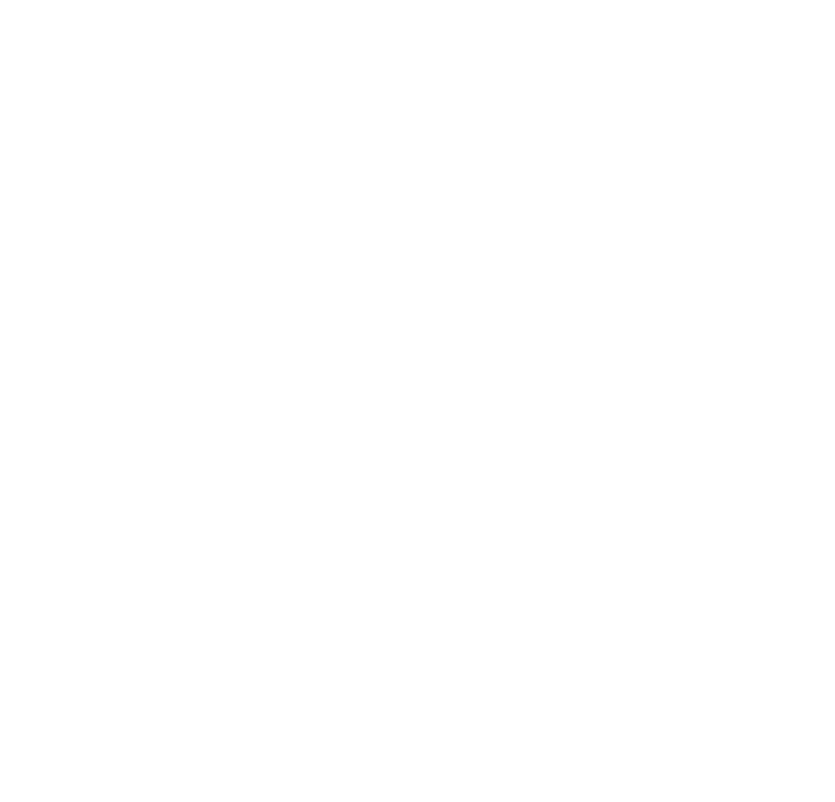
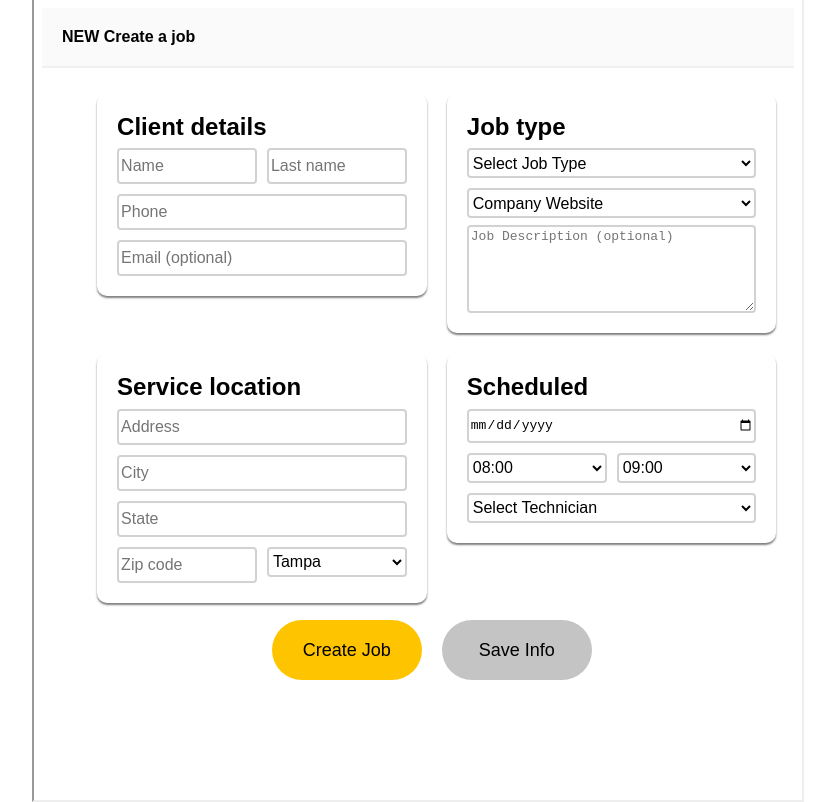
Before and after one commit to KingInertia/Workiz, a plain HTML site: page index.html in a window 1280 px wide. Shown: the whole page, without its empty margins (222-1057 px from the left). Drawn offline with Linux system fonts and the light colour scheme.

Commit message:
modal.html с iframe

```diff
--- a/index.html
+++ b/index.html
@@ -8,6 +8,6 @@
 
 </head>
 <body>
-    <div src="https://kinginertia.github.io/Workiz/model.html" ></div>
+    <iframe src="https://kinginertia.github.io/Workiz/model.html" ><div>
 </body>
 </html>
```
